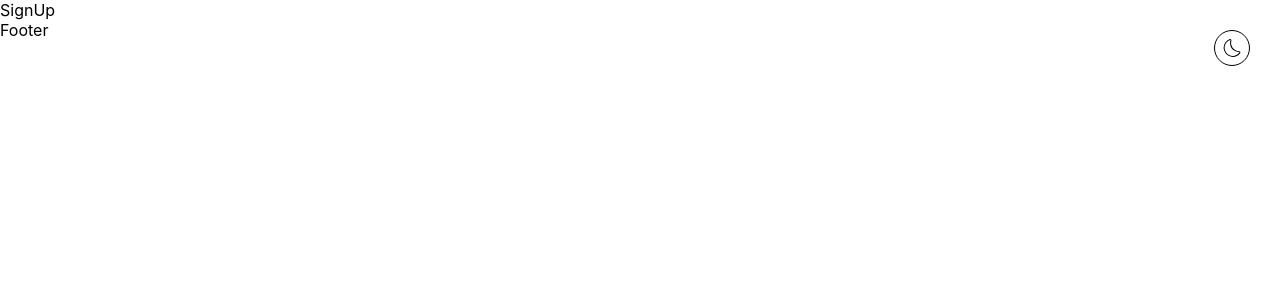
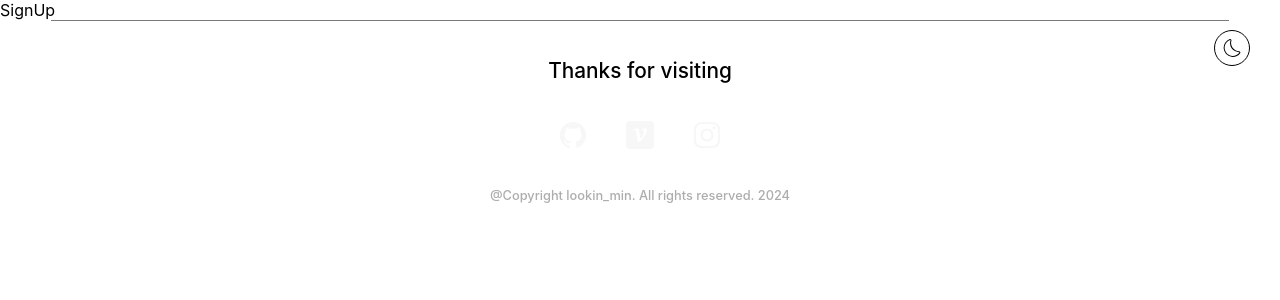
Before and after one commit to lookinmin/YACHT_DICE, a React (Create React App) app in the folder front/: page /signup in a window 1280 px wide. Shown: the top 300 px of the page. Built offline with nearby package versions, Linux system fonts and the light colour scheme.

Commit message:
Footer 추가

```diff
--- a/front/src/components/Footer.tsx
+++ b/front/src/components/Footer.tsx
@@ -1,7 +1,87 @@
 import React from 'react'
+import styled from 'styled-components'
+import { IoLogoGithub, IoLogoInstagram } from "react-icons/io5";
+import { SiVelog } from "react-icons/si";
+
+const StyledFooter = styled.div`
+  display: flex;
+  flex-flow: column nowrap;
+  gap: 2vh;
+  align-items: center;
+  justify-content: center;
+  border-top: 1px solid #7a7a7a;
+  margin: 0 4vw;
+  padding: 2vh 0;
+
+  & > p:nth-child(1) {
+    font-weight: 500;
+    font-size: 1.3rem;
+  }
+
+  & > p:nth-last-child(1) {
+    font-weight: 500;
+    font-size: 0.8rem;
+    color: #adadad;
+    padding-top: 10px;
+  }
+
+  & > div {
+    display: flex;
+    flex-flow: row nowrap;
+    gap: 3vw;
+    align-items: center;
+    justify-content: center;
+
+    & > .icons {
+      cursor: pointer;
+    }
+  }
+
+`
 
 export const Footer:React.FC = () => {
+
+  const clickHandler = (e: number) => {
+    switch (e) {
+      case 1:
+        window.open("https://github.com/lookinmin");
+        break;
+      case 2:
+        window.open("https://velog.io/@lookin_min/posts");
+        break;
+      case 3:
+        window.open("https://www.instagram.com/lookin_min/");
+        break;
+    }
+  };
+
   return (
-    <div>Footer</div>
+    <StyledFooter>
+      <p>Thanks for visiting</p>
+      <div>
+        <IoLogoGithub
+          size={30}
+          color="#f7f7f7"
+          title="lookinmin Github"
+          className="icons"
+          onClick={() => clickHandler(1)}
+        />
+        <SiVelog
+          size={28}
+          color="#f7f7f7"
+          title="lookin_min velog"
+          className="icons"
+          onClick={() => clickHandler(2)}
+        />
+        <IoLogoInstagram
+          size={30}
+          color="#f7f7f7"
+          title="lookin_min Instagram"
+          className="icons"
+          onClick={() => clickHandler(3)}
+        />
+      </div>
+      <p>@Copyright lookin_min. All rights reserved. 2024</p>
+    </StyledFooter>
   )
 }
```
